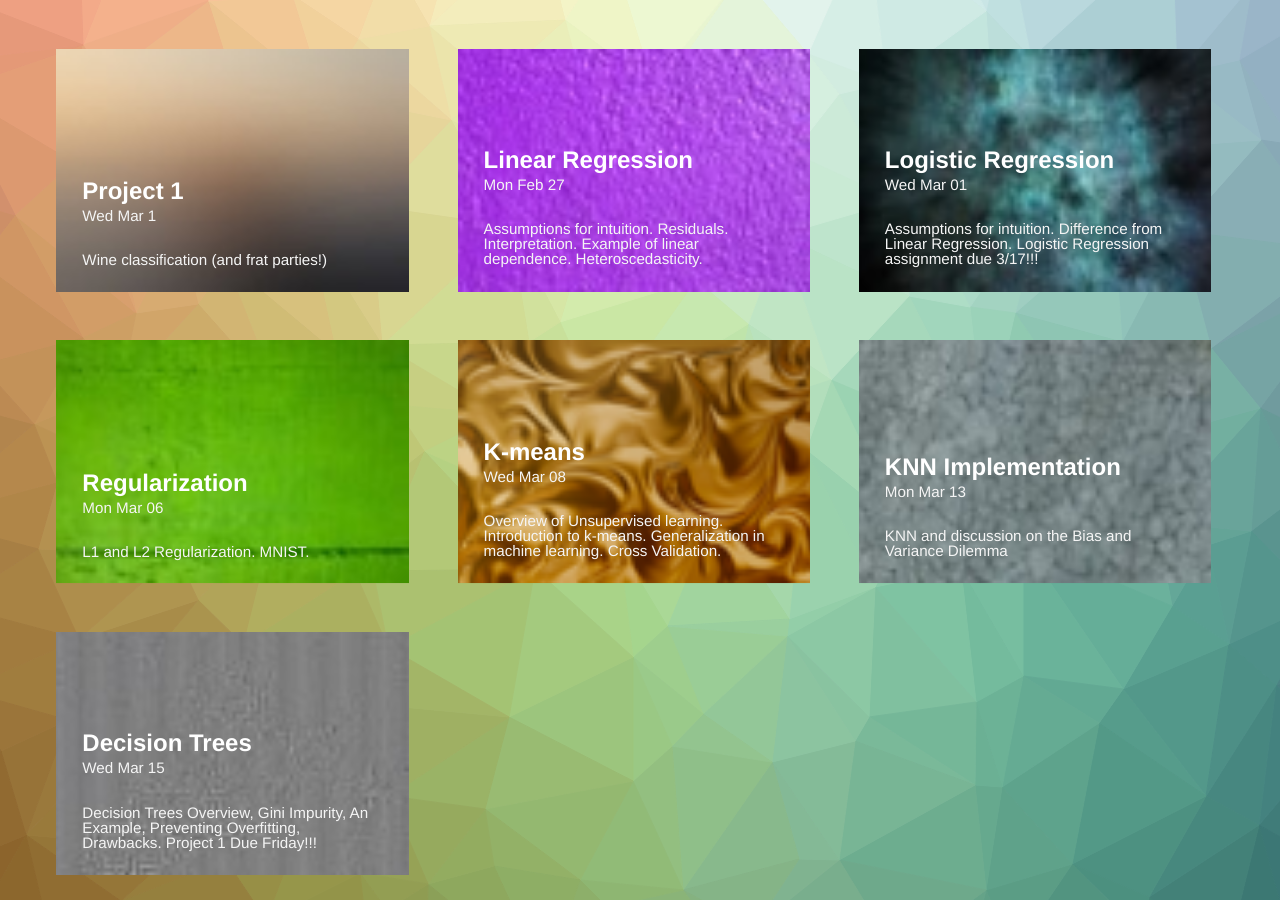
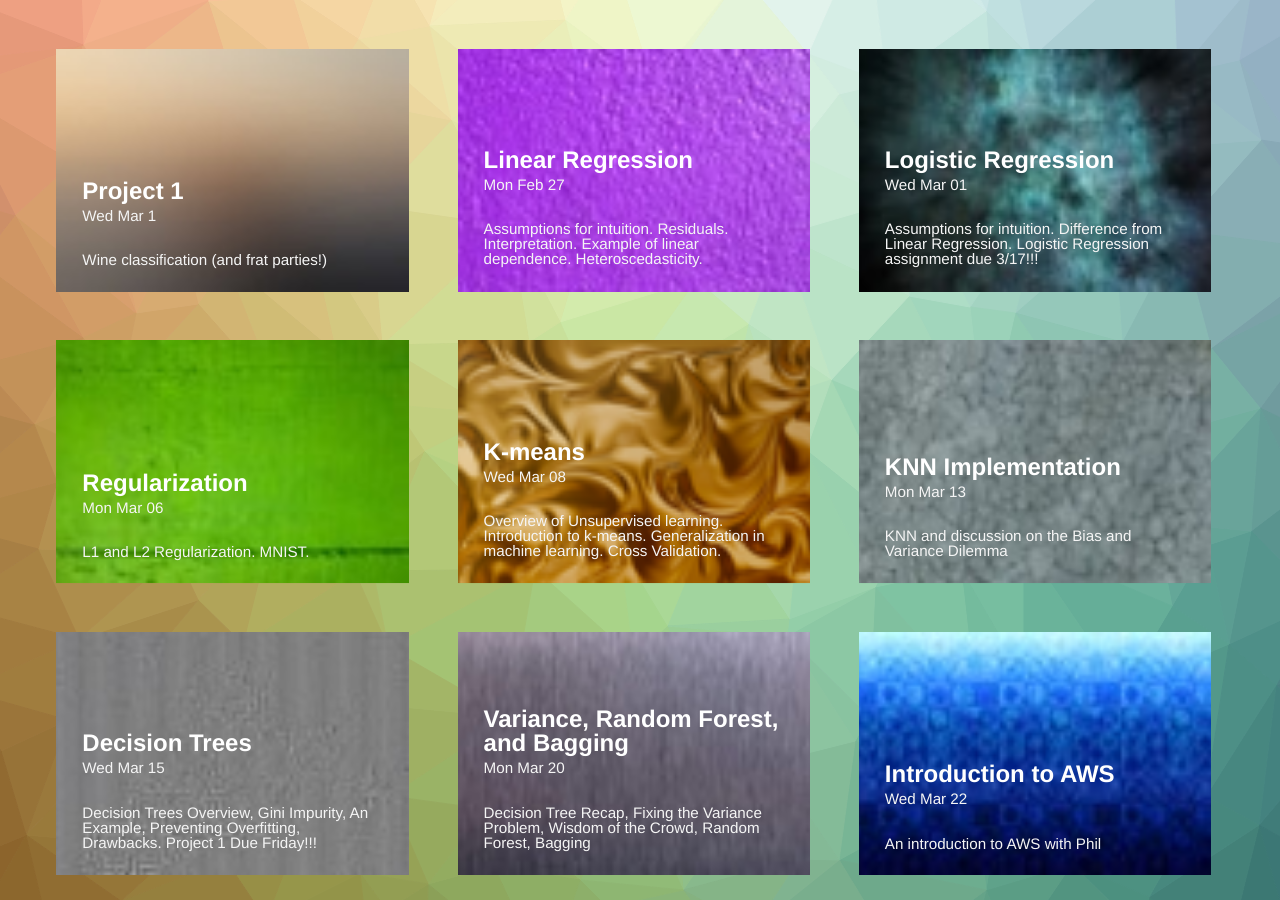
Before and after one commit to kaggledecal/kaggledecal.github.io, a Jekyll site: the page built from index.html, in a window 1280 px wide and 900 px high, scrolled down 1161 px. Built offline with Jekyll 4.4.1, drawn with Linux system fonts in a browser that asks for light colours.

Commit message:
added day 12 and 13

```diff
--- a/_posts/2015-04-12-day-14.markdown
+++ b/_posts/2015-04-12-day-14.markdown
@@ -1,18 +1,14 @@
 ---
-title:  "Random Forests"
-subtitle: "Introduction to the random forest model"
+title:  "Introduction to AWS"
+subtitle: "An introduction to AWS with Phil"
 author: "Wferr"
 avatar: "img/authors/wferr.png"
 image: "img/14.jpg"
 datestr: "Wed Mar 22"
 date:   2015-04-12 12:12:12
-published: false
+published: true
 ---
 
-Slides: TBA
+[Slides](https://docs.google.com/presentation/d/1MccQLSrsiqfB4T6H6PD5Ly6_KwBivl3uUC6u_JXxiiQ/edit?usp=sharing)
 
 Video: TBA
-
-Homework: TBA
-
-Projects: TBA
--- a/_posts/2015-04-13-day-13.markdown
+++ b/_posts/2015-04-13-day-13.markdown
@@ -1,18 +1,14 @@
 ---
-title:  "Natural Language Processing"
-subtitle: "Intro to auto-librarian data set. Bag-of-words model. Open ended project intro."
+title:  "Variance, Random Forest, and Bagging"
+subtitle: "Decision Tree Recap, Fixing the Variance Problem, Wisdom of the Crowd, Random Forest, Bagging"
 author: "Wferr"
 avatar: "img/authors/wferr.png"
 image: "img/13.jpg"
 datestr: "Mon Mar 20"
 date:   2015-04-13 12:12:12
-published: false
+published: true
 ---
 
-Slides: TBA
+[Slides](https://docs.google.com/presentation/d/15CYIHRBQR_h7r2R0qOFGws8s310kx0qAd4bbZvXk_Vk/edit?usp=sharing)
 
 Video: TBA
-
-Homework: TBA
-
-Projects: TBA
```
